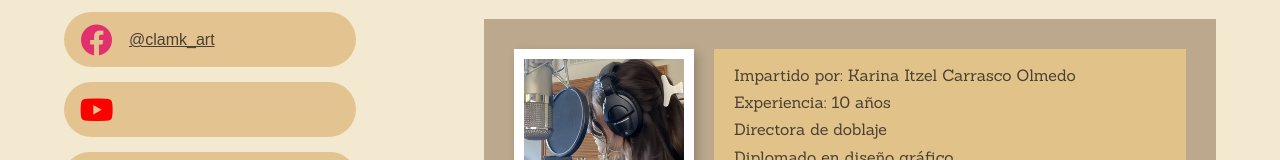
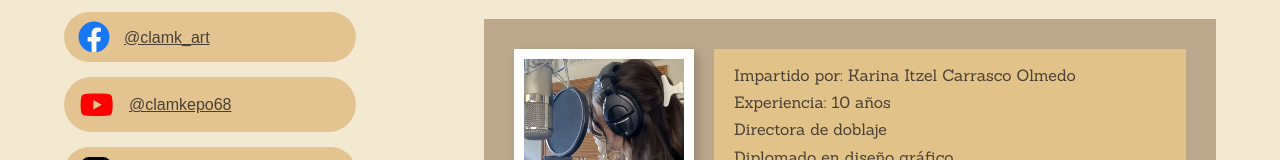
Before and after one commit to expertyeti/CLAMK, a plain HTML site: page index.html in a window 1280 px wide. Shown: the part 867-1027 px from the top of the page. Drawn offline with Linux system fonts and the light colour scheme.

Commit message:
adding youtube and fixes colors

```diff
--- a/index.html
+++ b/index.html
@@ -83,13 +83,13 @@
             </a>
 
             <a href="https://www.facebook.com/profile.php?id=61590438090296&mibextid=rS40aB7S9Ucbxw6v" target="_blank" class="contact-pill">
-                <div class="icon-box icon-insta"><i class="fa-brands fa-facebook"></i></div>
+                <div class="icon-box icon-fb"><i class="fa-brands fa-facebook"></i></div>
                 <div class="pill-text underline">@clamk_art</div>
             </a>
 
-            <a href="https://youtube.com/@clamkepo68?si=75GkP3pwmDuO92aF" class="contact-pill">
+            <a href="https://youtube.com/@clamkepo68?si=75GkP3pwmDuO92aF" target="_blank" class="contact-pill">
                 <div class="icon-box icon-yt"><i class="fa-brands fa-youtube"></i></div>
-                <div class="pill-text"> </div>
+                <div class="pill-text underline">@clamkepo68</div>
             </a>
 
             <a href="https://www.tiktok.com/@ale.clamk?lang=es-419" target="_blank" class="contact-pill">
```
